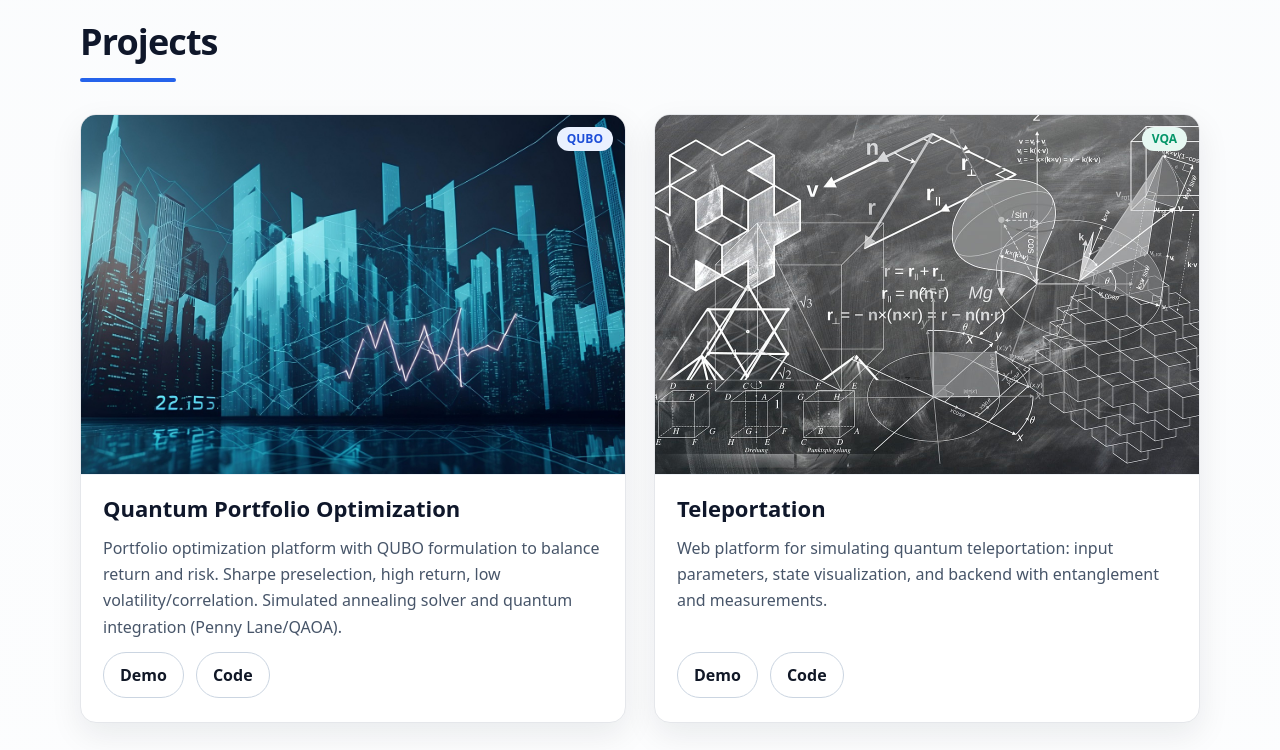
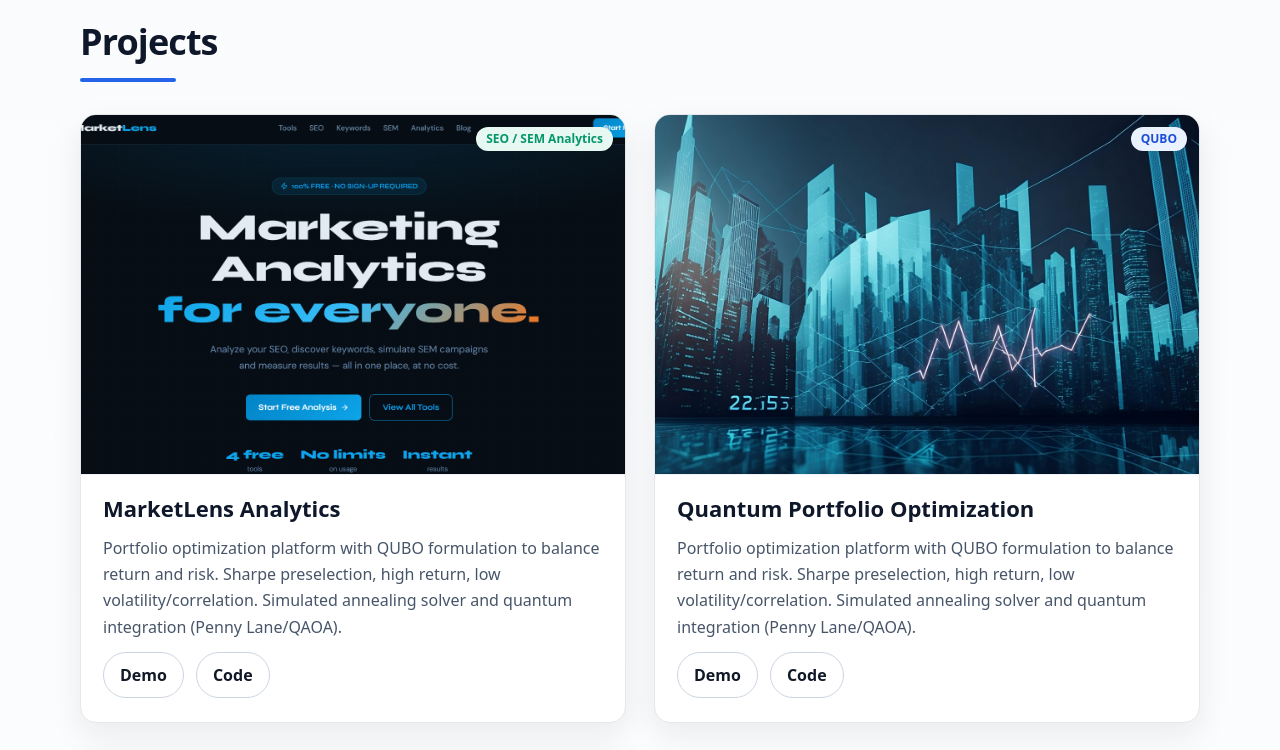
Before and after one commit to MariaAlejandraBoadaRodriguez/resume, a React (Vite) app: page / in a window 1280 px wide. Shown: the part 1600-2350 px from the top of the page. Built offline with nearby package versions, Linux system fonts and the light colour scheme; the HTML template or start-up script is replaced by a standard one.

Commit message:
New proyect Marketing

```diff
--- a/src/components/sections/Projects.jsx
+++ b/src/components/sections/Projects.jsx
@@ -4,8 +4,18 @@
 
 import quboImg from "../../images/QUBO.png";
 import teleImg from "../../images/Teleporta.png";
+import MarketlensImg from "../../images/MarketLens.png";
 
 const projects = [
+  {
+    title: "MarketLens Analytics",
+    tag: "SEO / SEM Analytics",
+    image: MarketlensImg,
+    desc:
+      "Portfolio optimization platform with QUBO formulation to balance return and risk. Sharpe preselection, high return, low volatility/correlation. Simulated annealing solver and quantum integration (Penny Lane/QAOA).",
+    demo: "https://marketlens-analytics.vercel.app/",
+    code: "https://github.com/MariaAlejandraBoadaRodriguez/marketLens_analytics.git",
+  },
   {
     title: "Quantum Portfolio Optimization",
     tag: "QUBO",
```
Also changed, not shown: src/images/Marketlens.png (added).
